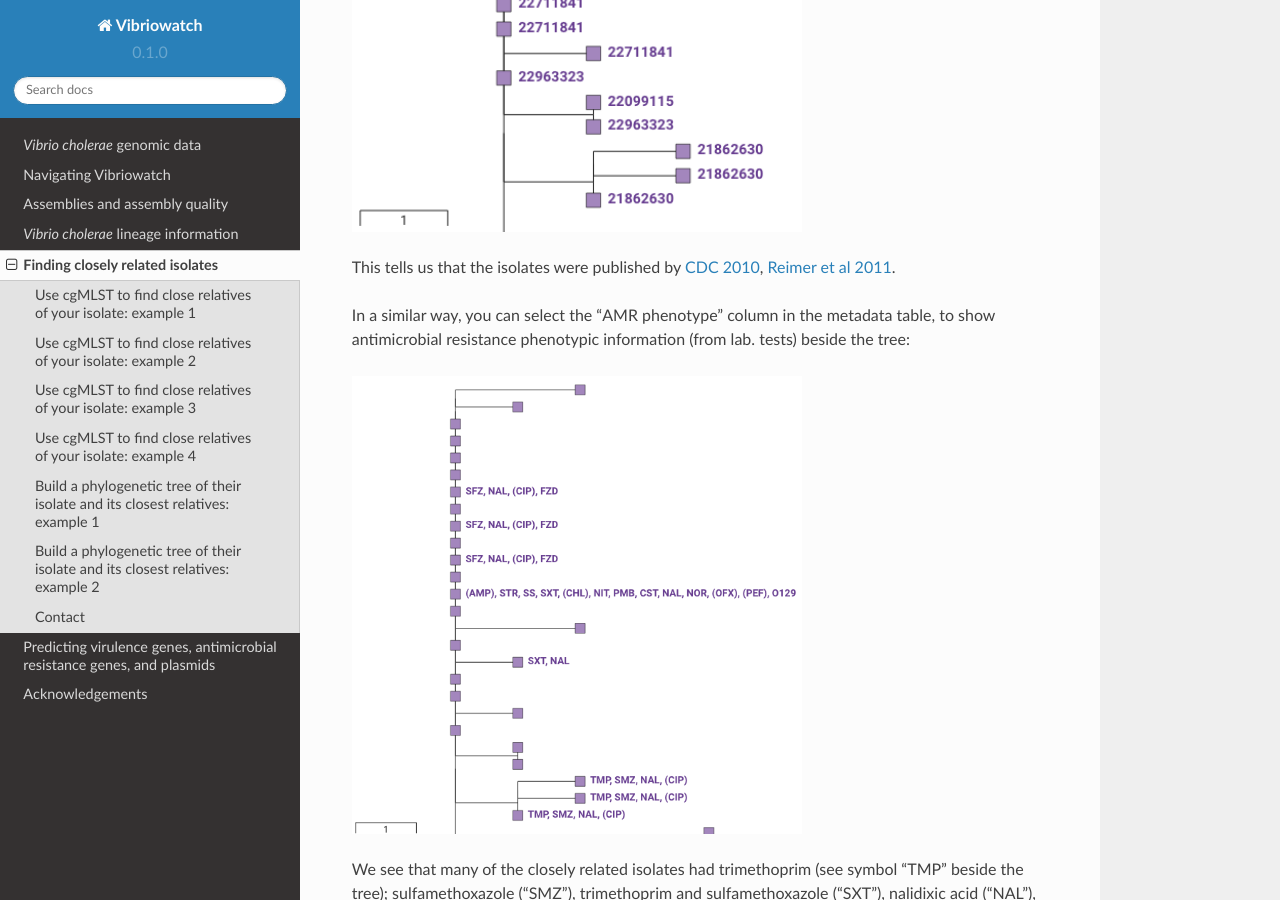
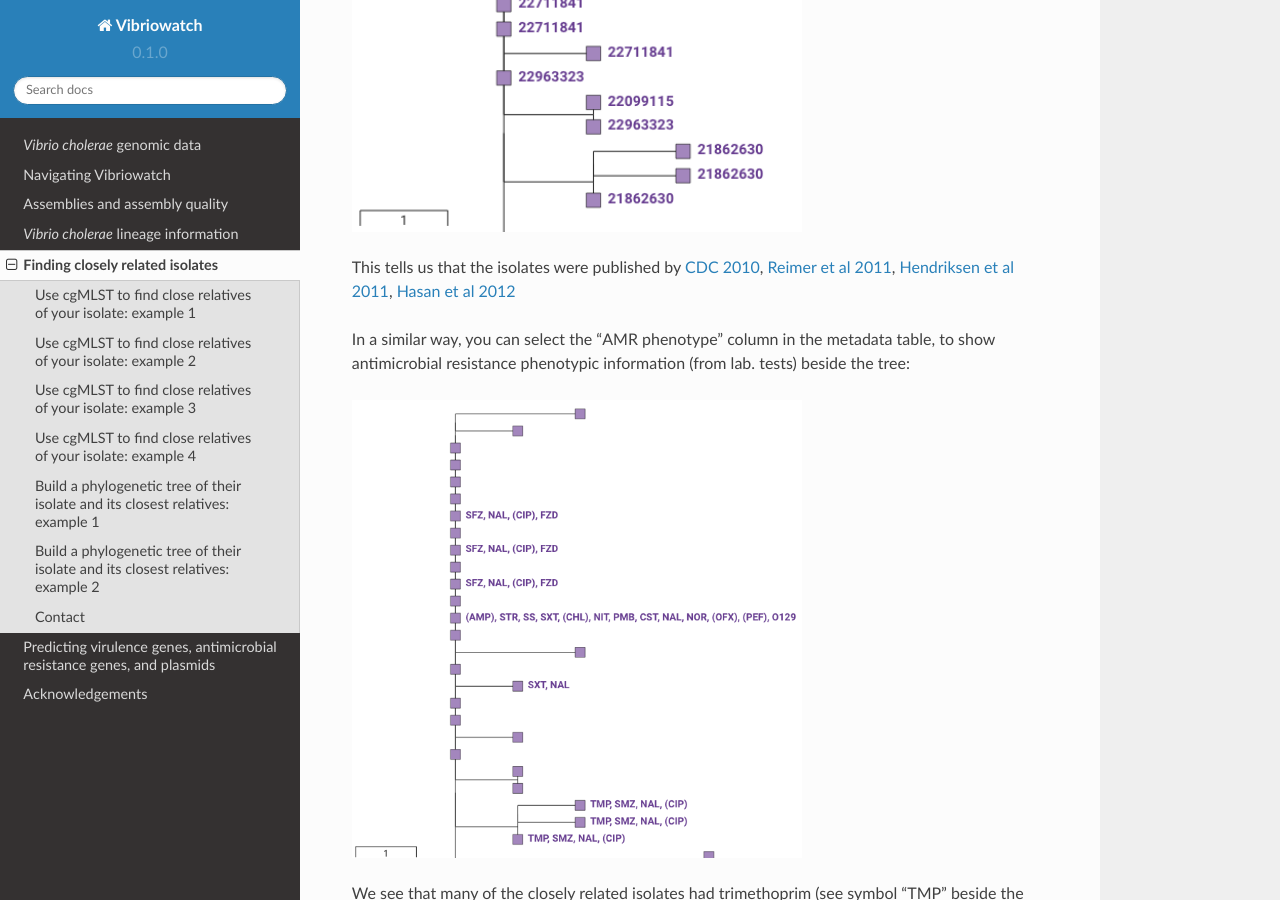
Before and after one commit to avrilcoghlan/vibriowatch, a Sphinx documentation site: the page built from docs/source/closerelatives.rst, in a window 1280 px wide and 900 px high, scrolled down 15710 px. Built offline with Sphinx 7.4.7 and the Read the Docs theme 2.0.0, drawn with Linux system fonts in a browser that asks for light colours.

Commit message:
Update closerelatives.rst
updated list of pubmed papers for close relatives to HCUF

```diff
--- a/docs/source/closerelatives.rst
+++ b/docs/source/closerelatives.rst
@@ -192,11 +192,15 @@
 .. image:: Picture84.png
   :width: 450
 
-This tells us that the isolates were published by `CDC 2010`_, `Reimer et al 2011`_.
+This tells us that the isolates were published by `CDC 2010`_, `Reimer et al 2011`_, `Hendriksen et al 2011`_, `Hasan et al 2012`_
 
 .. _CDC 2010: https://pubmed.ncbi.nlm.nih.gov/24699938/
 
 .. _Reimer et al 2011: https://pubmed.ncbi.nlm.nih.gov/22099115/
+
+.. _Hendriksen et al 2011: https://pubmed.ncbi.nlm.nih.gov/21862630/
+
+.. _Hasan et al 2012: https://pubmed.ncbi.nlm.nih.gov/22711841/
 
 In a similar way, you can select the "AMR phenotype" column in the metadata table, to show antimicrobial resistance phenotypic information (from lab. tests) beside the tree:
 
```
